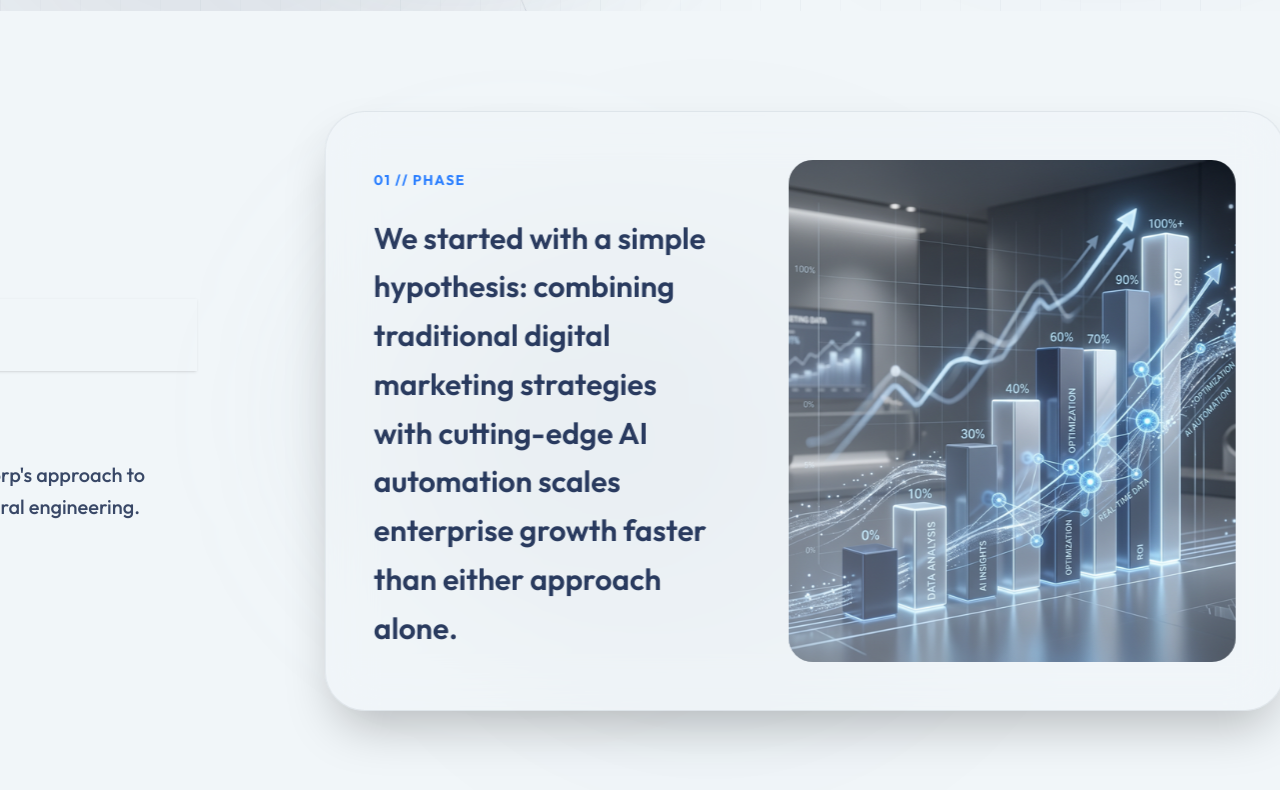
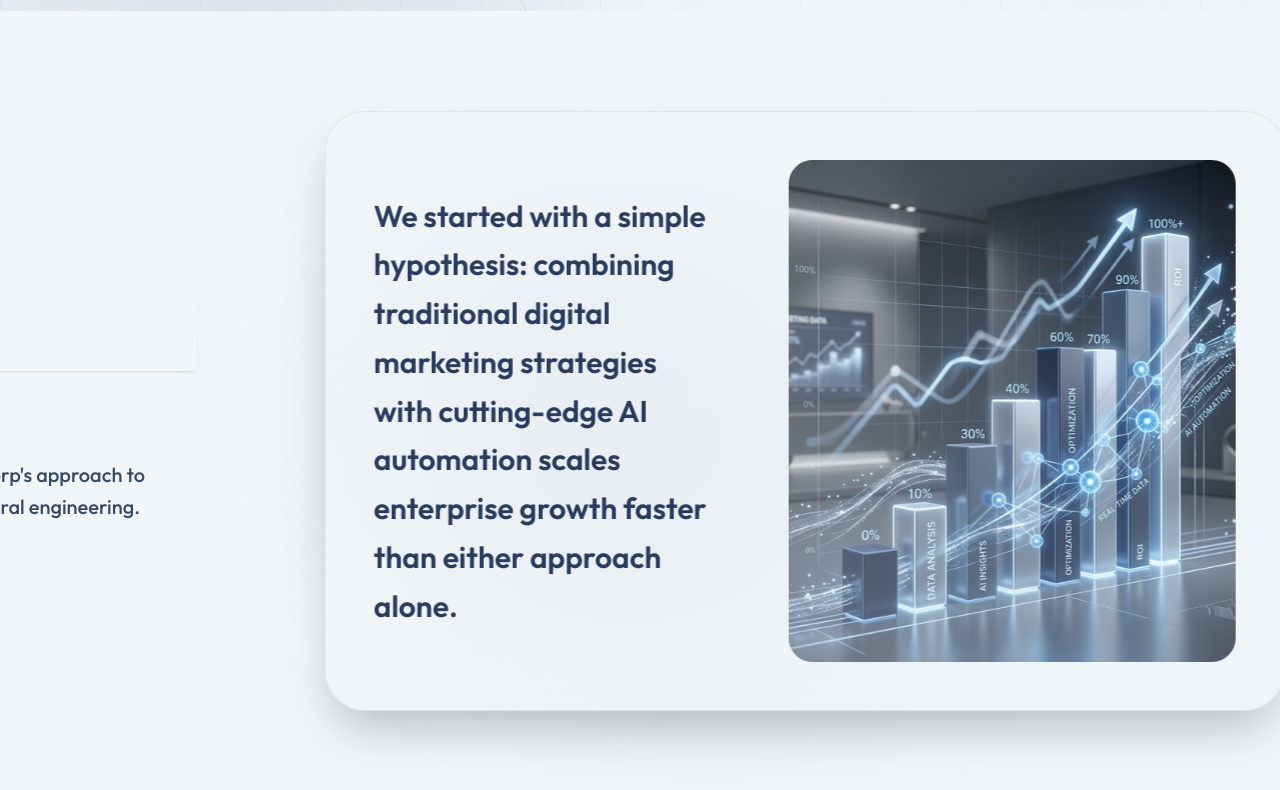
Before and after one commit to arif12islam/bykorp, a Next.js app: page / in a window 1280 px wide. Shown: the part 789-1579 px from the top of the page. Built offline with nearby package versions, Linux system fonts and the light colour scheme.

Commit message:
style(story): remove phase label from horizontal scroll cards

```diff
--- a/src/components/sections/Story.tsx
+++ b/src/components/sections/Story.tsx
@@ -131,9 +131,7 @@ export function Story() {
                             <div key={`desk-hz-${step.id}`} className="w-[75vw] shrink-0 flex items-center gap-12 h-[75vh] bg-brand-bg/60 backdrop-blur-xl border border-brand-accent/20 rounded-[40px] p-12 shadow-2xl relative">
                                 {/* Left text */}
                                 <div className="w-[45%] flex flex-col justify-center h-full z-10 pr-8">
-                                    <span className={`text-sm font-bold tracking-widest uppercase mb-6 ${step.accent}`}>
-                                        0{step.id} // Phase
-                                    </span>
+
                                     <p className="text-2xl xl:text-3xl text-brand-primary/90 leading-relaxed font-semibold">
                                         {step.text}
                                     </p>
```
